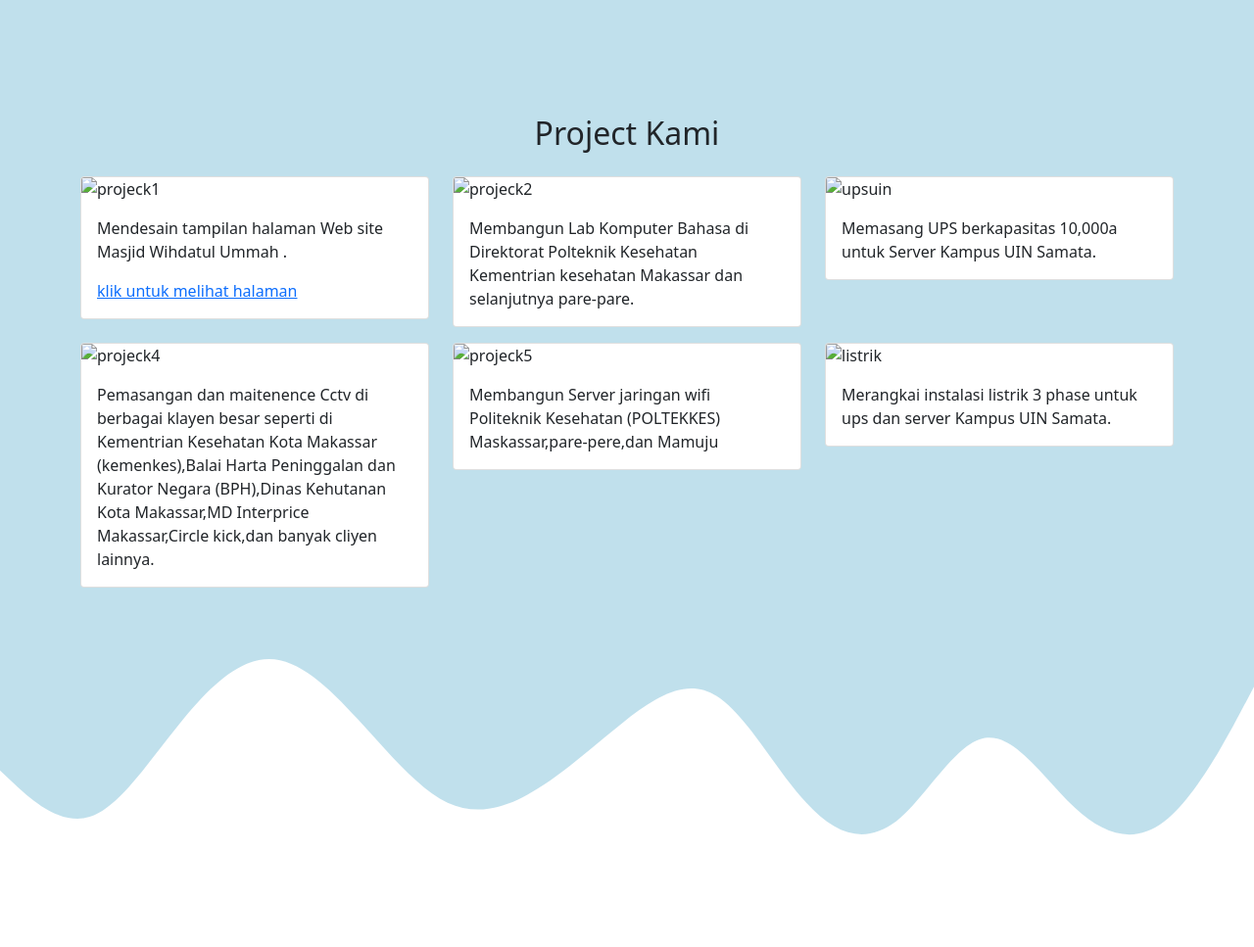
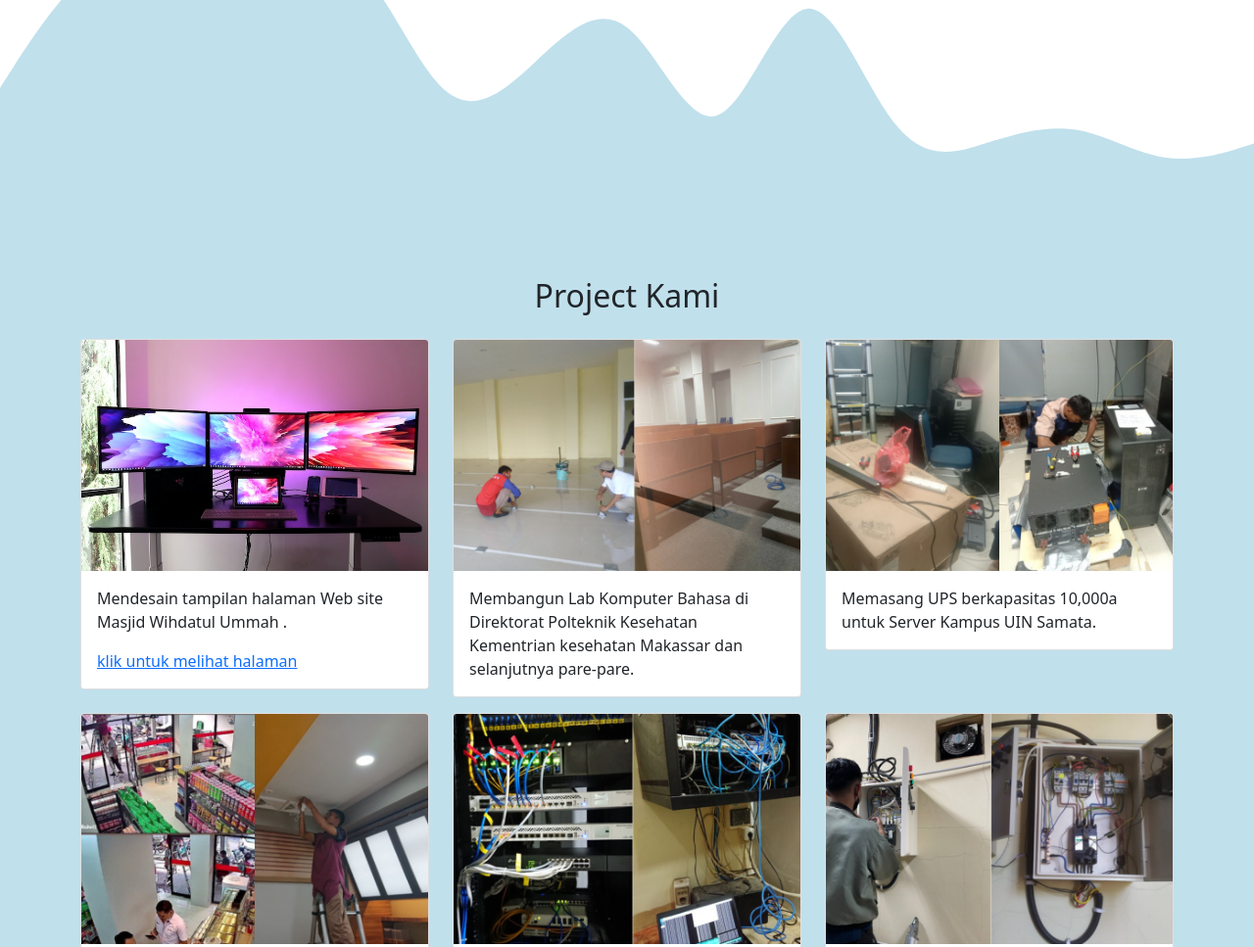
Before and after one commit to muhammadhasrullah/muhammadhasrullah.github.io, a plain HTML site: page index.html in a window 1280 px wide. Shown: the part 1013-1980 px from the top of the page at 98% size. Drawn offline with nearby package versions, Linux system fonts and the light colour scheme.

Commit message:
menampilkan gambar website

```diff
--- a/index.html
+++ b/index.html
@@ -15,7 +15,7 @@
     <link rel="stylesheet" href="style.css" />
     <!-- style css saya akhir -->
     <link rel="shortcut icon" href="iconmh.jpg" type="image/x-icon" />
-    <title>portfolio Hasrullah</title>
+    <title>MuhammadHasrullah</title>
   </head>
   <body id="home">
     <!-- navbar mulai -->
@@ -46,7 +46,7 @@
     <!-- navbar selesai -->
     <!-- jumbotron -->
     <section class="jumbotron text-center">
-      <img src="gambar/profilweb.png" alt="Muhammad Hasrullah" width="200" class="rounded-circle img-thumbnail" />
+      <img src="img/profilweb.png" alt="Muhammad Hasrullah" width="200" class="rounded-circle img-thumbnail" />
       <h1 class="display-4">Muhammad Hasrullah</h1>
       <p class="lead">Web Defeloper | Profedor Jaringan Wifi dan Cctv.</p>
       <svg xmlns="http://www.w3.org/2000/svg" viewBox="0 0 1440 320">
@@ -93,15 +93,15 @@
             <div class="row justify-content-center">
                 <div class="col-md-4 mb-3">
                     <div class="card">
-                        <img src="gambar/projeck1.jpg" class="card-img-top" alt="projeck1">
+                        <img src="img/projeck1.jpg" class="card-img-top" alt="projeck1">
                         <div class="card-body">
-                          <p class="card-text">Mendesain tampilan halaman Web site Masjid Wihdatul Ummah .</p><a href="Wihdatul-Ummah.gowasia.com">klik untuk melihat halaman</a>
+                          <p class="card-text">Mendesain tampilan halaman Web site Masjid Wihdatul Ummah .</p><a href="http://wihdatul-ummah.gowasia.com/">klik untuk melihat halaman</a>
                         </div>
                       </div>
                 </div>
                 <div class="col-md-4 mb-3">
                     <div class="card">
-                        <img src="gambar/lab.png" class="card-img-top" alt="projeck2">
+                        <img src="img/lab.png" class="card-img-top" alt="projeck2">
                         <div class="card-body">
                           <p class="card-text">Membangun Lab Komputer Bahasa di Direktorat Polteknik Kesehatan Kementrian kesehatan Makassar dan selanjutnya pare-pare.</p>
                         </div>
@@ -109,7 +109,7 @@
                 </div>
                 <div class="col-md-4 mb-3">
                     <div class="card">
-                        <img src="gambar/upsuin.png" class="card-img-top" alt="upsuin">
+                        <img src="img/upsuin.png" class="card-img-top" alt="upsuin">
                         <div class="card-body">
                           <p class="card-text">Memasang UPS berkapasitas 10,000a untuk Server Kampus UIN Samata.</p>
                         </div>
@@ -117,7 +117,7 @@
                 </div>
                 <div class="col-md-4 mb-3">
                     <div class="card">
-                        <img src="gambar/ck.png" class="card-img-top" alt="projeck4">
+                        <img src="img/ck.png" class="card-img-top" alt="projeck4">
                         <div class="card-body">
                           <p class="card-text">Pemasangan dan maitenence Cctv di berbagai klayen besar seperti di Kementrian Kesehatan Kota Makassar (kemenkes),Balai Harta Peninggalan dan Kurator Negara (BPH),Dinas Kehutanan Kota Makassar,MD Interprice Makassar,Circle kick,dan banyak cliyen lainnya.</p>
                         </div>
@@ -125,7 +125,7 @@
                 </div>
                 <div class="col-md-4 mb-3">
                     <div class="card">
-                        <img src="gambar/server.png" class="card-img-top" alt="projeck5">
+                        <img src="img/server.png" class="card-img-top" alt="projeck5">
                         <div class="card-body">
                           <p class="card-text">Membangun Server jaringan wifi Politeknik Kesehatan (POLTEKKES) Maskassar,pare-pere,dan Mamuju</p>
                         </div>
@@ -133,7 +133,7 @@
                 </div>
                 <div class="col-md-4 mb-3">
                   <div class="card">
-                      <img src="gambar/listrik.png" class="card-img-top" alt="listrik">
+                      <img src="img/listrik.png" class="card-img-top" alt="listrik">
                       <div class="card-body">
                         <p class="card-text">Merangkai instalasi listrik 3 phase untuk ups dan server Kampus UIN Samata.</p>
                       </div>
```
